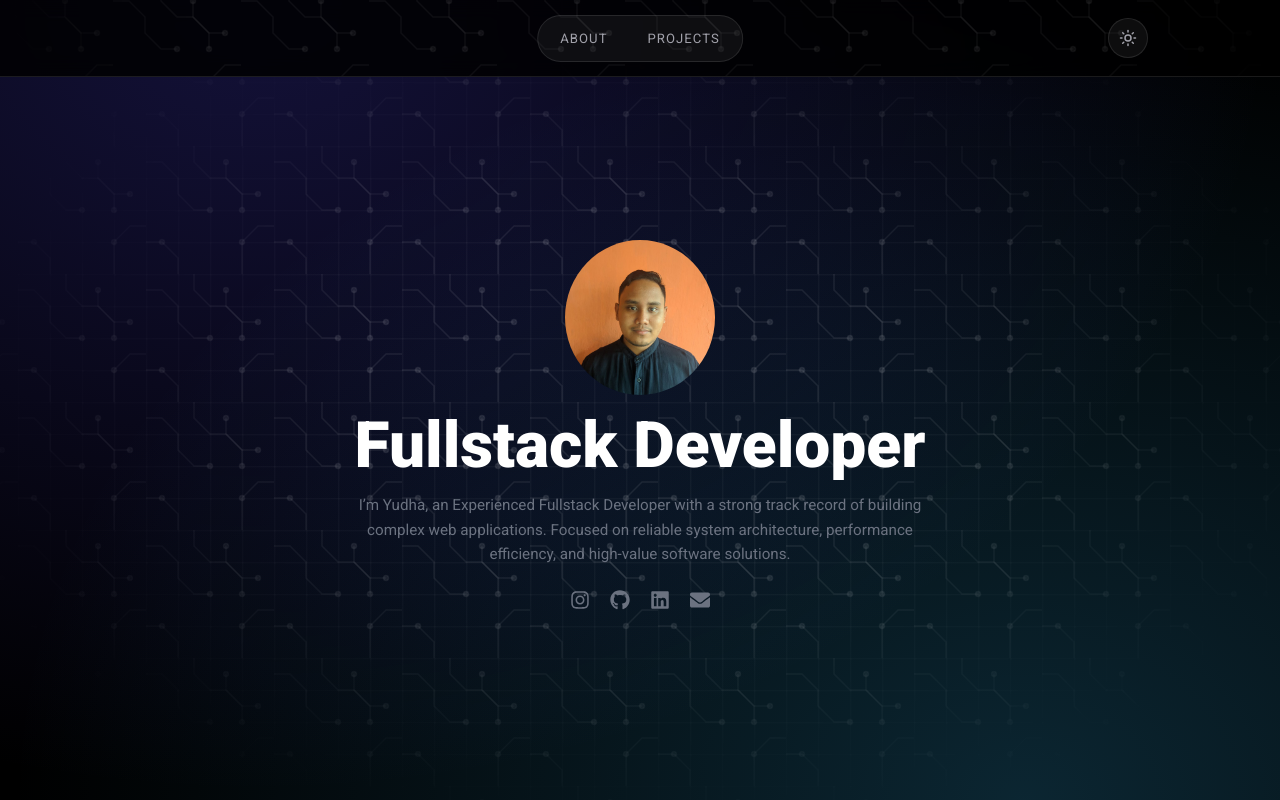
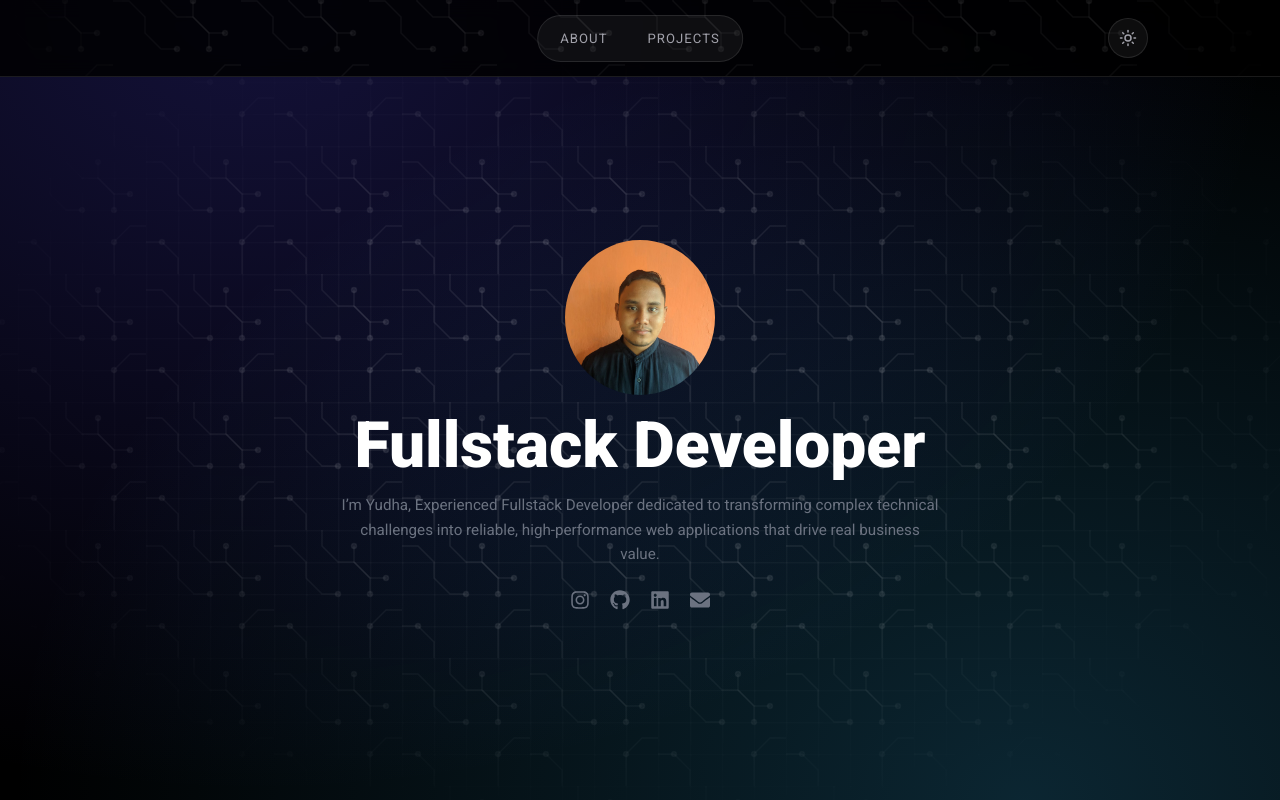
Before and after one commit to yudhanugrahasyailendra/masyudhadev, a Next.js app: page / in a window 1280 px wide. Shown: the top 800 px of the page. Built offline with nearby package versions, Linux system fonts and the light colour scheme.

Commit message:
feat: update copy on home and about pages

```diff
--- a/app/about/page.tsx
+++ b/app/about/page.tsx
@@ -18,7 +18,7 @@ export default function About() {
           <div className="about-text">
             <h2 style={{ fontSize: 'clamp(2rem, 5vw, 3rem)', lineHeight: 1.2, marginBottom: '24px' }}>I’m Yudha, Fullstack Developer</h2>
             <p style={{ fontSize: '1.15rem', lineHeight: 1.7, color: 'var(--text-dim)', marginBottom: '32px' }}>
-              I’m Yudha, an Experienced Fullstack Developer with a strong track record of building complex web applications. Focused on reliable system architecture, performance efficiency, and high-value software solutions.
+              I’m Yudha, Experienced Fullstack Developer dedicated to transforming complex technical challenges into reliable, high-performance web applications that drive real business value.
             </p>
             <div className="socials" style={{ display: 'flex', gap: '24px' }}>
               <Link style={{ display: "flex", alignItems: "center", color: "var(--text-main)", opacity: 0.8, transition: 'opacity 0.2s' }} href="https://www.instagram.com/yudhanugrahasyailendra/" target="_blank" rel="noopener noreferrer" aria-label="Instagram">
--- a/app/page.tsx
+++ b/app/page.tsx
@@ -29,7 +29,7 @@ export default function HomePage() {
               Fullstack Developer
             </h1>
             <p className="hero-role" style={{ fontSize: '0.95rem', lineHeight: 1.6, maxWidth: '600px', color: '#6b7280', marginBottom: '24px' }}>
-              I’m Yudha, an Experienced Fullstack Developer with a strong track record of building complex web applications. Focused on reliable system architecture, performance efficiency, and high-value software solutions.
+              I’m Yudha, Experienced Fullstack Developer dedicated to transforming complex technical challenges into reliable, high-performance web applications that drive real business value.
             </p>
             <div className="socials" style={{ display: 'flex', gap: '20px', justifyContent: 'center' }}>
               <Link style={{ display: "flex", alignItems: "center", color: "#6b7280", transition: 'color 0.2s' }} href="https://www.instagram.com/yudhanugrahasyailendra/" target="_blank" rel="noopener noreferrer" aria-label="Instagram">
```
